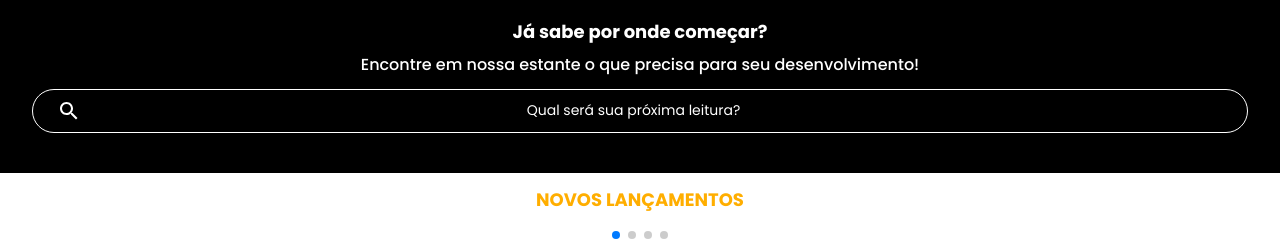
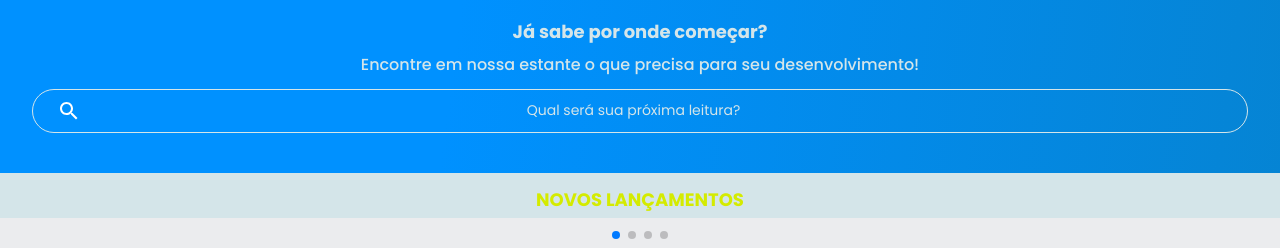
Before and after one commit to thurinkz/buiu2, a plain HTML site: page index.html in a window 1280 px wide. Shown: the part 100-348 px from the top of the page. Drawn offline with nearby package versions, Linux system fonts and the light colour scheme.

Commit message:
Add files via upload

```diff
--- a/styles.css
+++ b/styles.css
@@ -5,13 +5,18 @@
 @import url("styles/contato.css");
 @import url("styles/rodapé.css");
 
+
 :root {
-    --cor-de-fundo: #ffffff;
-    --branco: #ffffff;
-    --laranja: #ffae00;
-    --azul-degrade: linear-gradient(97.54deg, #000000 35.49%, #000000 165.37%);
+    --cor-de-fundo: #EBECEE;
+    --branco: #d4e5e9;
+    --laranja: #d4eb00;
+    --azul-degrade: linear-gradient(97.54deg, #0091ff 35.49%, #0b77a8 165.37%);
     --fonte-principal: "Poppins";
-    --azul: #80c8ff;
+    --azul: #047cac;
+    --fonte-secundario: "Josefin Sans";
+    --preto: #000000;
+    --cinza: #43474202;
+    --cinza-claro: #58575f;
 }
 
 body {
```
